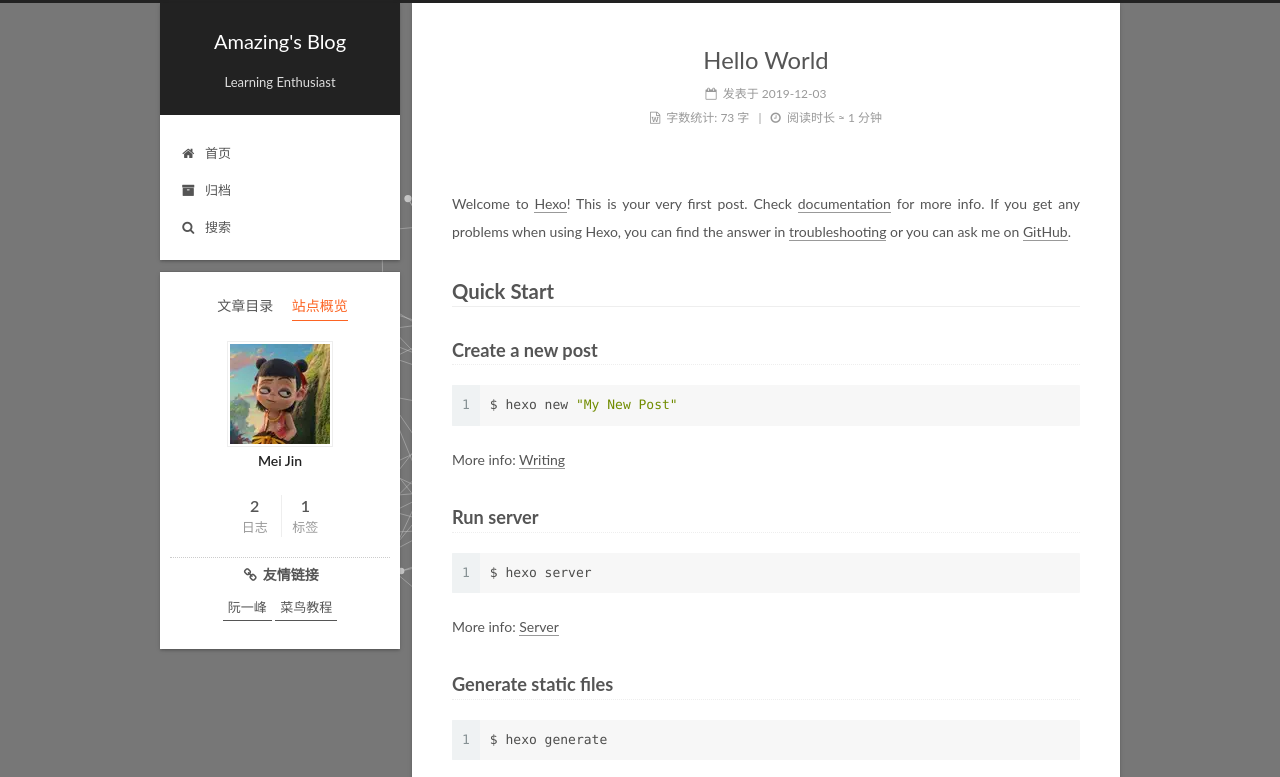
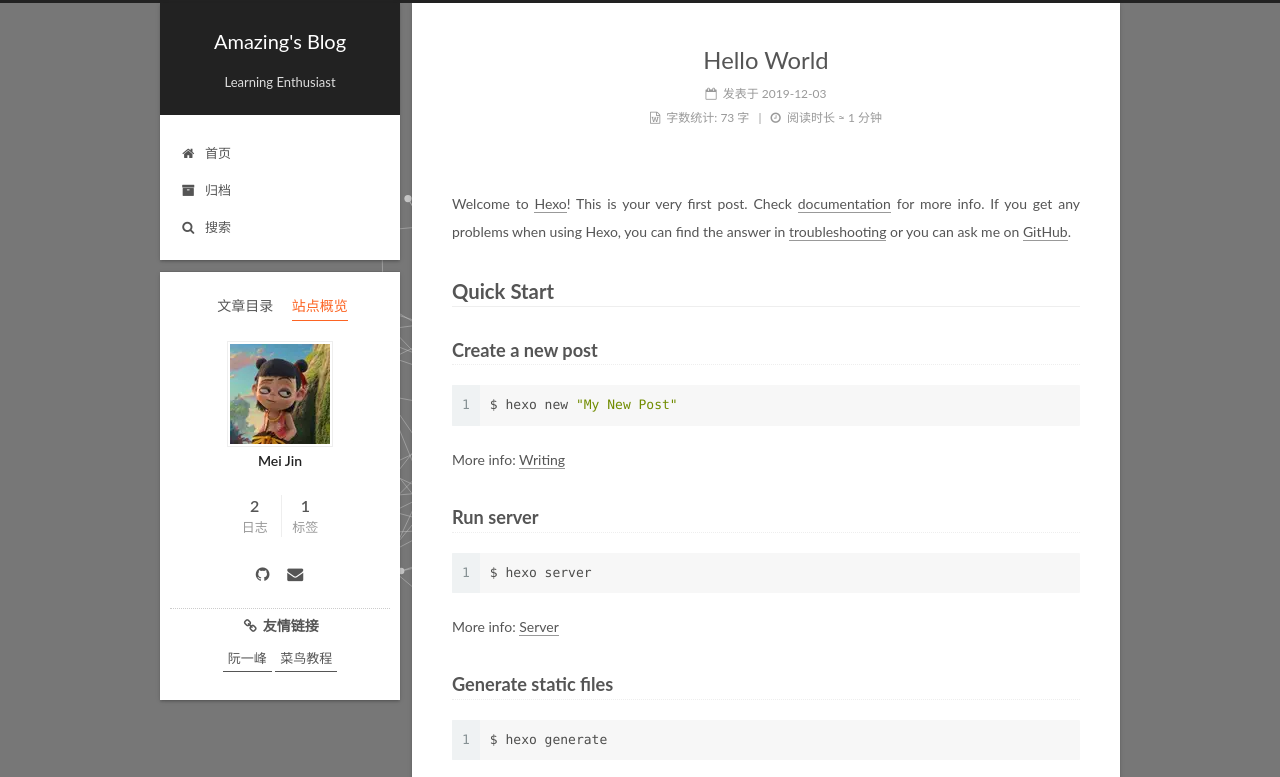
Before and after one commit to meijinwu/meijinwu.github.io, a plain HTML site: page 2019/12/03/hello-world/index.html in a window 1280 px wide. Both pictures are taken after a click on the item "站点概览". Shown: the top 777 px of the page. Drawn offline with Linux system fonts and the light colour scheme.

Commit message:
Site updated: 2019-12-11 17:39:20

```diff
--- a/2019/12/03/hello-world/index.html
+++ b/2019/12/03/hello-world/index.html
@@ -513,6 +513,22 @@
 
 
 
+
+            <div class="links-of-author motion-element">
+
+                  <span class="links-of-author-item">
+                    <a href="https://github.com/meijinwu" target="_blank" title="GitHub">
+
+                        <i class="fa fa-fw fa-github"></i></a>
+                  </span>
+
+                  <span class="links-of-author-item">
+                    <a href="mailto:mjwu9551@163.com" target="_blank" title="E-Mail">
+
+                        <i class="fa fa-fw fa-envelope"></i></a>
+                  </span>
+
+            </div>
 
 
 
--- a/css/main.css
+++ b/css/main.css
@@ -1874,7 +1874,7 @@ pre .javascript .function {
   width: 4px;
   height: 4px;
   border-radius: 50%;
-  background: #ffff94;
+  background: #2b822d;
 }
 .links-of-blogroll {
   font-size: 13px;
```
Also changed, not shown: 2019/12/03/我的第一篇文章/index.html (+16 -0 lines), archives/2019/12/index.html (+16 -0 lines), archives/2019/index.html (+16 -0 lines), archives/index.html (+16 -0 lines), categories/index.html (+16 -0 lines), index.html (+16 -0 lines), tags/技术/index.html (+16 -0 lines).
